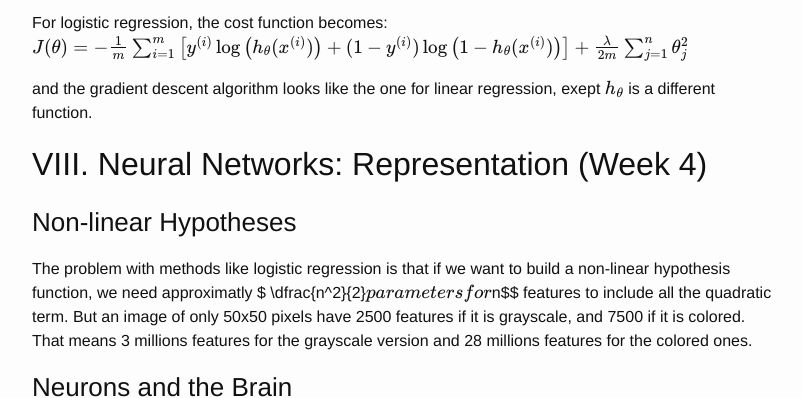
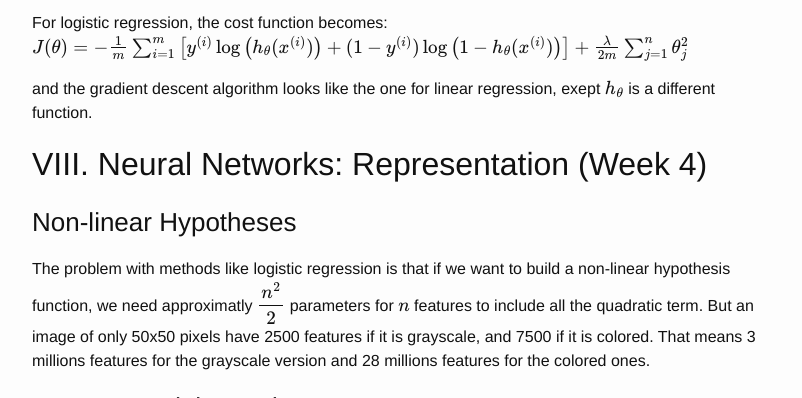
Before and after one commit to seiteta/seiteta.github.io_old, a Jekyll site: the page built from _posts/2014-12-04-machine-learning-notes.md, in a window 1280 px wide and 900 px high, scrolled down 7947 px, cut to the strip 0-398 px from the top of the window. Shown: the whole strip, without its empty margins (238-1040 px from the left). Built offline with Jekyll 4.4.1, drawn with Linux system fonts in a browser that asks for light colours; formulas are drawn with MathJax 3.

```diff
--- a/_posts/2014-12-04-machine-learning-notes.md
+++ b/_posts/2014-12-04-machine-learning-notes.md
@@ -295,7 +295,7 @@ and the gradient descent algorithm looks like the one for linear regression, exe
 
 ### Non-linear Hypotheses
 
-The problem with methods like logistic regression is that if we want to build a non-linear hypothesis function, we need approximatly $ \dfrac{n^2}{2}$$ parameters for $$n$$ features to include all the quadratic term. But an image of only 50x50 pixels have 2500 features if it is grayscale, and 7500 if it is colored. That means 3 millions features for the grayscale version and 28 millions features for the colored ones.
+The problem with methods like logistic regression is that if we want to build a non-linear hypothesis function, we need approximatly $$\dfrac{n^2}{2}$$ parameters for $$n$$ features to include all the quadratic term. But an image of only 50x50 pixels have 2500 features if it is grayscale, and 7500 if it is colored. That means 3 millions features for the grayscale version and 28 millions features for the colored ones.
 
 ### Neurons and the Brain
 
```
